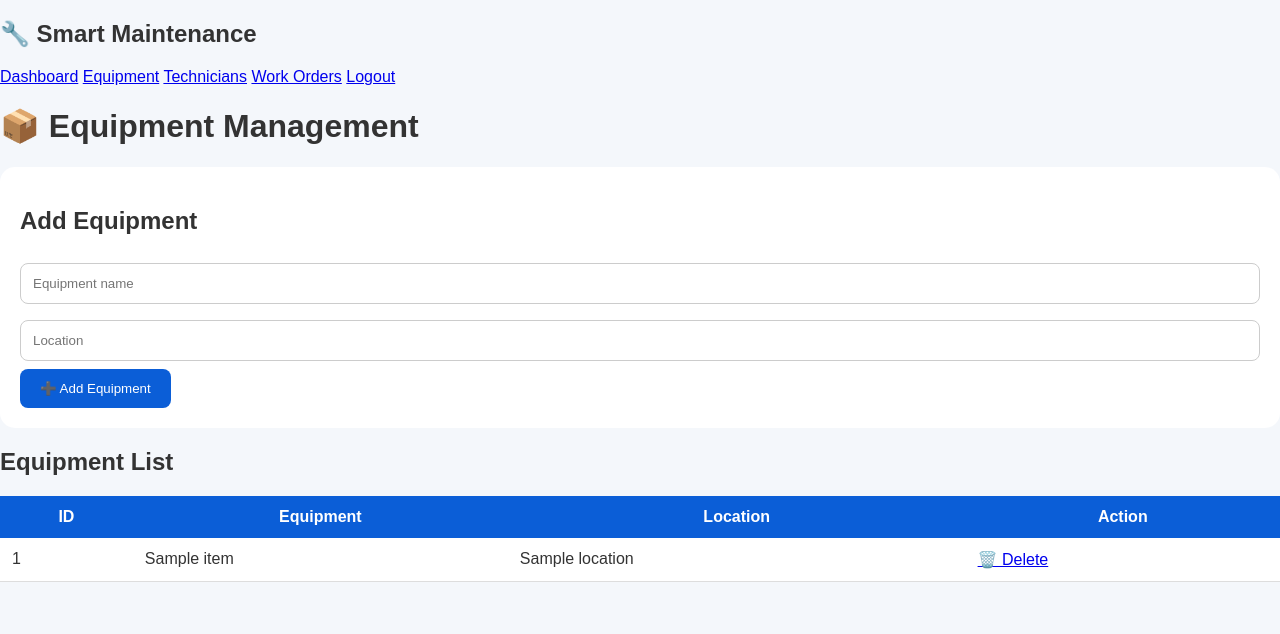
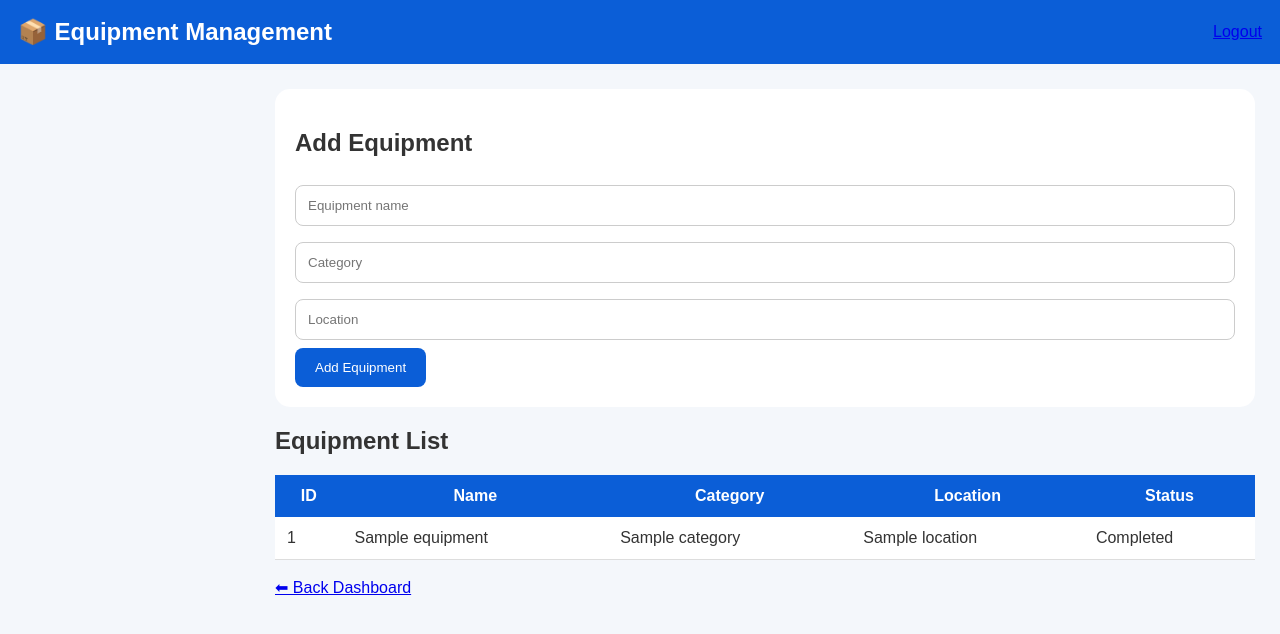
Before and after one commit to AtinaolDebeli/SmartMaintenance, a Flask app: template templates/equipment.html in a window 1280 px wide. Shown: the top 634 px of the page. Run offline with Flask 3, Linux system fonts and the light colour scheme; the template is opened without the code that fills it: most values are stand-ins (such as "Sample title", 1, 10 or a date in 2020).

Commit message:
Revise layout and update equipment management page
Refactor equipment management page for improved layout and functionality.

```diff
--- a/templates/equipment.html
+++ b/templates/equipment.html
@@ -1,27 +1,22 @@
 <!DOCTYPE html>
 <html>
 <head>
-    <title>Equipment Management</title>
-    <link rel="stylesheet" href="{{ url_for('static', filename='style.css') }}">
+
+<title>Equipment - SmartMaintenance</title>
+
+<link rel="stylesheet" href="/static/css/style.css">
+
 </head>
 
 <body>
 
-<div class="navbar">
-    <h2>🔧 Smart Maintenance</h2>
-
-    <div>
-        <a href="/">Dashboard</a>
-        <a href="/equipment">Equipment</a>
-        <a href="/technicians">Technicians</a>
-        <a href="/workorders">Work Orders</a>
+<div class="header">
+    <h1>📦 Equipment Management</h1>
     <a href="/logout">Logout</a>
 </div>
-</div>
 
-<div class="container">
 
-    <h1>📦 Equipment Management</h1>
+<div class="main">
 
 <div class="form-box">
 
@@ -29,75 +24,62 @@
 
 <form method="POST">
 
-            <input
-                type="text"
-                name="name"
-                placeholder="Equipment name"
-                required
-            >
+<input name="name" placeholder="Equipment name" required>
 
-            <input
-                type="text"
-                name="location"
-                placeholder="Location"
-            >
+<input name="category" placeholder="Category">
+
+<input name="location" placeholder="Location">
 
 <button type="submit">
-                ➕ Add Equipment
+Add Equipment
 </button>
 
 </form>
 
 </div>
 
+
+
 <h2>Equipment List</h2>
 
-    <div class="table-container">
 
 <table>
 
 <tr>
 <th>ID</th>
-                <th>Equipment</th>
+<th>Name</th>
+<th>Category</th>
 <th>Location</th>
-                <th>Action</th>
+<th>Status</th>
 </tr>
 
-            {% for item in equipment %}
+
+{% for e in equipment %}
 
 <tr>
 
-                <td>{{ item["id"] }}</td>
+<td>{{e.id}}</td>
 
-                <td>{{ item["name"] }}</td>
+<td>{{e.name}}</td>
 
-                <td>{{ item["location"] }}</td>
+<td>{{e.category}}</td>
 
-                <td>
-                    <a
-                        class="delete-button"
-                        href="/equipment/delete/{{ item['id'] }}"
-                        onclick="return confirm('Delete this equipment?')"
-                    >
-                        🗑️ Delete
-                    </a>
-                </td>
+<td>{{e.location}}</td>
 
-            </tr>
+<td>{{e.status}}</td>
 
-            {% else %}
-
-            <tr>
-                <td colspan="4">
-                    No equipment registered yet.
-                </td>
 </tr>
 
 {% endfor %}
 
+
 </table>
 
-    </div>
+
+<br>
+
+<a href="/">⬅ Back Dashboard</a>
+
 
 </div>
 
```
Lines whose indentation alone changed are shown as unchanged.
